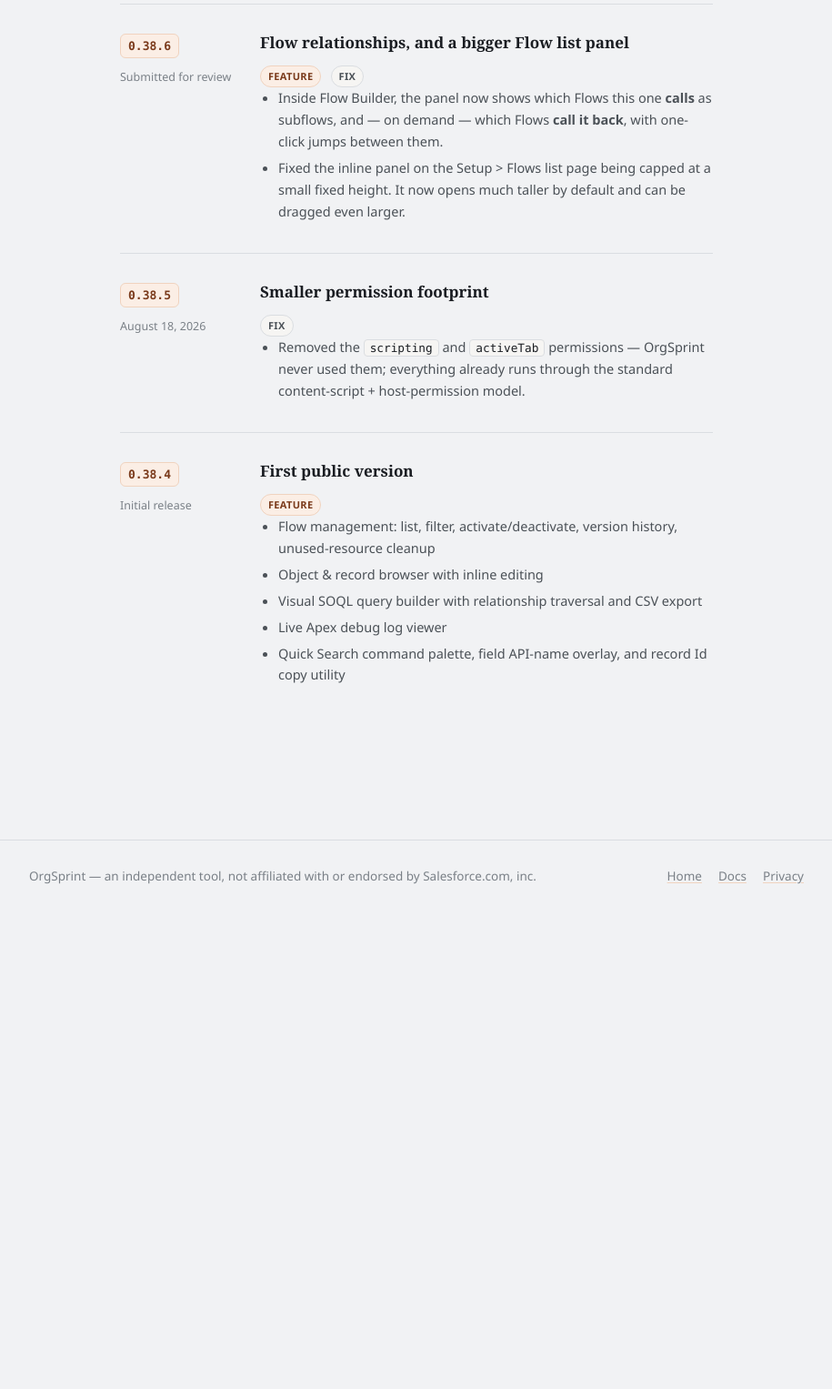
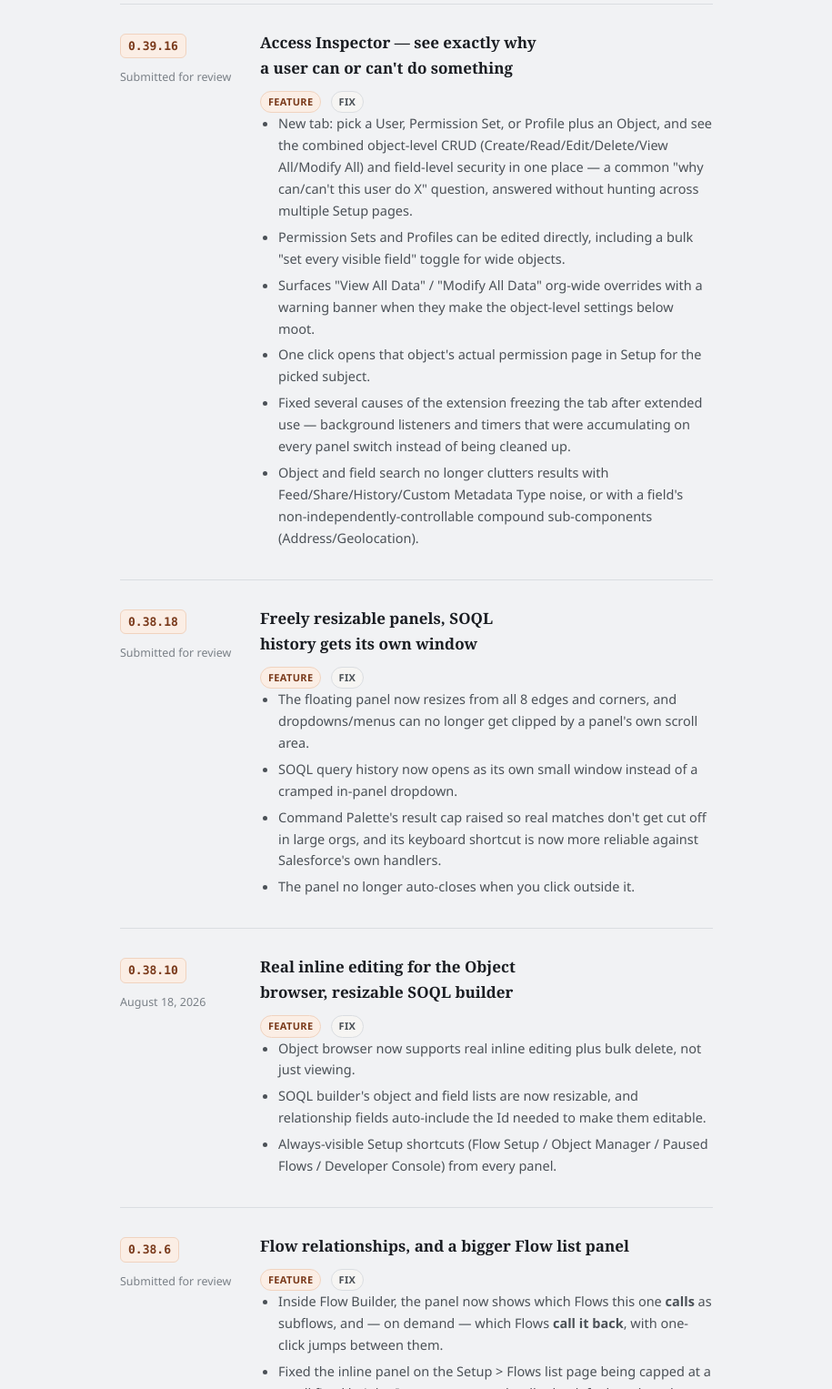
Before and after one commit to juholee1010/orgsprint-site, a plain HTML site: page changelog.html in a window 1280 px wide. Shown: the part 297-1824 px from the top of the page at 91% size, without its empty margins (182-1097 px from the left). Before the commit the page ends 1312 px from the top, so only its background shows below. Drawn offline with Linux system fonts and the light colour scheme.

Commit message:
Add 0.38.10 and everything since (Access Inspector, UI/panel fixes)
Backfills the real inline-editing/quicknav release that's already
live (0.38.10, Aug 18) plus the two batches now being submitted:
panel/UI polish and the new Access Inspector.

```diff
--- a/changelog.html
+++ b/changelog.html
@@ -32,6 +32,61 @@
   </header>
 
   <div class="changelog-list">
+
+    <article class="changelog-entry">
+      <div class="changelog-meta">
+        <span class="version-badge">0.39.16</span><br>
+        <span class="changelog-date">Submitted for review</span>
+      </div>
+      <div class="changelog-body">
+        <h3>Access Inspector — see exactly why a user can or can't do something</h3>
+        <span class="tag tag-feature">Feature</span>
+        <span class="tag tag-fix">Fix</span>
+        <ul>
+          <li>New tab: pick a User, Permission Set, or Profile plus an Object, and see the combined object-level CRUD (Create/Read/Edit/Delete/View All/Modify All) and field-level security in one place — a common "why can/can't this user do X" question, answered without hunting across multiple Setup pages.</li>
+          <li>Permission Sets and Profiles can be edited directly, including a bulk "set every visible field" toggle for wide objects.</li>
+          <li>Surfaces "View All Data" / "Modify All Data" org-wide overrides with a warning banner when they make the object-level settings below moot.</li>
+          <li>One click opens that object's actual permission page in Setup for the picked subject.</li>
+          <li>Fixed several causes of the extension freezing the tab after extended use — background listeners and timers that were accumulating on every panel switch instead of being cleaned up.</li>
+          <li>Object and field search no longer clutters results with Feed/Share/History/Custom Metadata Type noise, or with a field's non-independently-controllable compound sub-components (Address/Geolocation).</li>
+        </ul>
+      </div>
+    </article>
+
+    <article class="changelog-entry">
+      <div class="changelog-meta">
+        <span class="version-badge">0.38.18</span><br>
+        <span class="changelog-date">Submitted for review</span>
+      </div>
+      <div class="changelog-body">
+        <h3>Freely resizable panels, SOQL history gets its own window</h3>
+        <span class="tag tag-feature">Feature</span>
+        <span class="tag tag-fix">Fix</span>
+        <ul>
+          <li>The floating panel now resizes from all 8 edges and corners, and dropdowns/menus can no longer get clipped by a panel's own scroll area.</li>
+          <li>SOQL query history now opens as its own small window instead of a cramped in-panel dropdown.</li>
+          <li>Command Palette's result cap raised so real matches don't get cut off in large orgs, and its keyboard shortcut is now more reliable against Salesforce's own handlers.</li>
+          <li>The panel no longer auto-closes when you click outside it.</li>
+        </ul>
+      </div>
+    </article>
+
+    <article class="changelog-entry">
+      <div class="changelog-meta">
+        <span class="version-badge">0.38.10</span><br>
+        <span class="changelog-date">August 18, 2026</span>
+      </div>
+      <div class="changelog-body">
+        <h3>Real inline editing for the Object browser, resizable SOQL builder</h3>
+        <span class="tag tag-feature">Feature</span>
+        <span class="tag tag-fix">Fix</span>
+        <ul>
+          <li>Object browser now supports real inline editing plus bulk delete, not just viewing.</li>
+          <li>SOQL builder's object and field lists are now resizable, and relationship fields auto-include the Id needed to make them editable.</li>
+          <li>Always-visible Setup shortcuts (Flow Setup / Object Manager / Paused Flows / Developer Console) from every panel.</li>
+        </ul>
+      </div>
+    </article>
 
     <article class="changelog-entry">
       <div class="changelog-meta">
```
